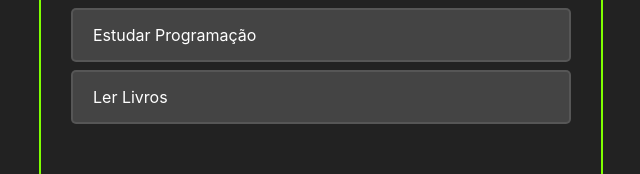
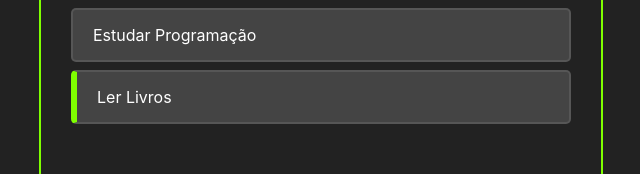
Before and after one commit to caducoder/To-Do-list-com-React.js, a React (Create React App) app: page / in a window 1280 px wide. Shown: the part 124-298 px from the top of the page, without its empty margins (319-959 px from the left). Built offline with nearby package versions, Linux system fonts and the light colour scheme.

Commit message:
Adiciona conclusão da tarefa

```diff
--- a/package.json
+++ b/package.json
@@ -9,6 +9,7 @@
     "react": "^17.0.2",
     "react-dom": "^17.0.2",
     "react-scripts": "4.0.3",
+    "uuid": "^8.3.2",
     "web-vitals": "^1.0.1"
   },
   "scripts": {
--- a/src/App.js
+++ b/src/App.js
@@ -1,6 +1,7 @@
 //Primeira coisa a fazer em todos os componentes React
 import React, { useState } from 'react';
 
+import {v4 as uuidv4} from 'uuid';
 import Tasks from './components/Tasks';
 import AddTask from './components/AddTask';
 import './App.css';
@@ -21,12 +22,22 @@
     },
   ]);
 
+  const handleTaskClick = (taskId) => {
+    const newTasks = tasks.map(task => {
+      if(task.id === taskId) return {...task, completed: !task.completed}
+
+      return task;
+    });
+
+    setTasks(newTasks);
+  }
+
   const handleTaskAddition = (taskTitle) => {
     const newTasks = [
       ...tasks,
       {
         title: taskTitle,
-        id: Math.random(10),
+        id: uuidv4(),
         completed: false,
       }
     ];
@@ -42,7 +53,7 @@
     <>
       <div className="container">
         <AddTask handleTaskAddition = {handleTaskAddition}/>
-        <Tasks tasks={tasks}/>
+        <Tasks tasks={tasks} handleTaskClick={handleTaskClick} />
       </div>
 
     </>
--- a/src/components/AddTask.js
+++ b/src/components/AddTask.js
@@ -2,7 +2,7 @@
 import Button from './Button';
 import './AddTask.css';
 
-const AddTask = ({handleTaskAddition}) => {
+const AddTask = ({ handleTaskAddition }) => {
    const [inputData, setInputData] = useState("");
 
    //handle = lidar, convenção do react colocar handle em funções passadas para onChange
@@ -13,6 +13,7 @@
 
    const handleAddTaskClick = () => {
       handleTaskAddition(inputData);
+      setInputData("");
    };
 
    return (
--- a/src/components/Task.css
+++ b/src/components/Task.css
@@ -8,5 +8,9 @@
    display: flex;
    justify-content: space-between;
    align-items: center;
+}
+
+.task-title{
+
    cursor: pointer;
 }
--- a/src/components/Task.js
+++ b/src/components/Task.js
@@ -1,10 +1,18 @@
 import React from 'react';
 import './Task.css'
 
-const Task = ({task}) => {
+const Task = ({task, handleTaskClick}) => {
    return (
-      <div className="task-container">
-         {task.title}
+      <div
+         className="task-container"
+         style={task.completed ? {borderLeft: '6px solid chartreuse'} : {}}
+      >
+         <div
+            className="task-title"
+            onClick={() => handleTaskClick(task.id)}
+         >
+            {task.title}
+         </div>
       </div>
    );
 }
--- a/src/components/Tasks.js
+++ b/src/components/Tasks.js
@@ -2,11 +2,11 @@
 
 import Task from './Task';
 
-const Tasks = ({ tasks }) => {
+const Tasks = ({ tasks, handleTaskClick }) => {
    return (
       <>
          {tasks.map((task) => (
-            <Task task={task}/>
+            <Task task={task} handleTaskClick={handleTaskClick} />
          ))}
       </>
    )
```
Also changed, not shown: 1 other file (tests, documents, lock files or other folders).
